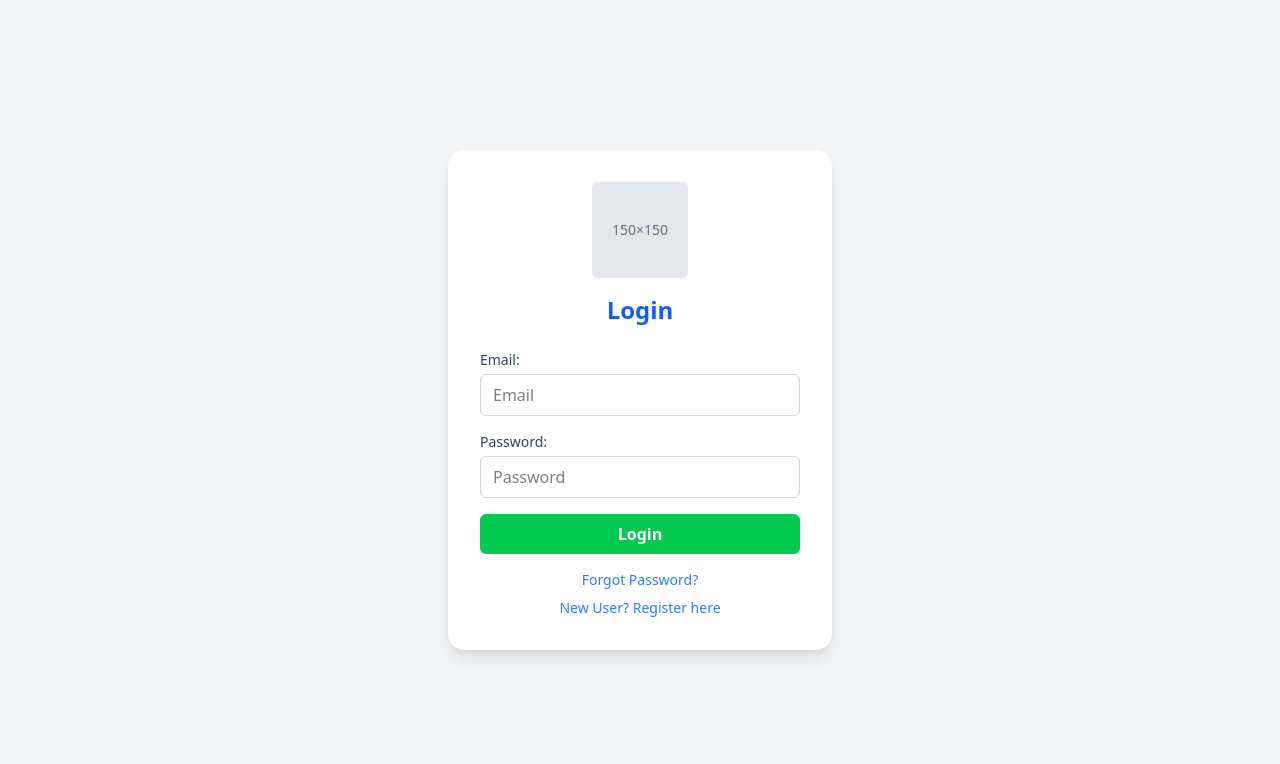
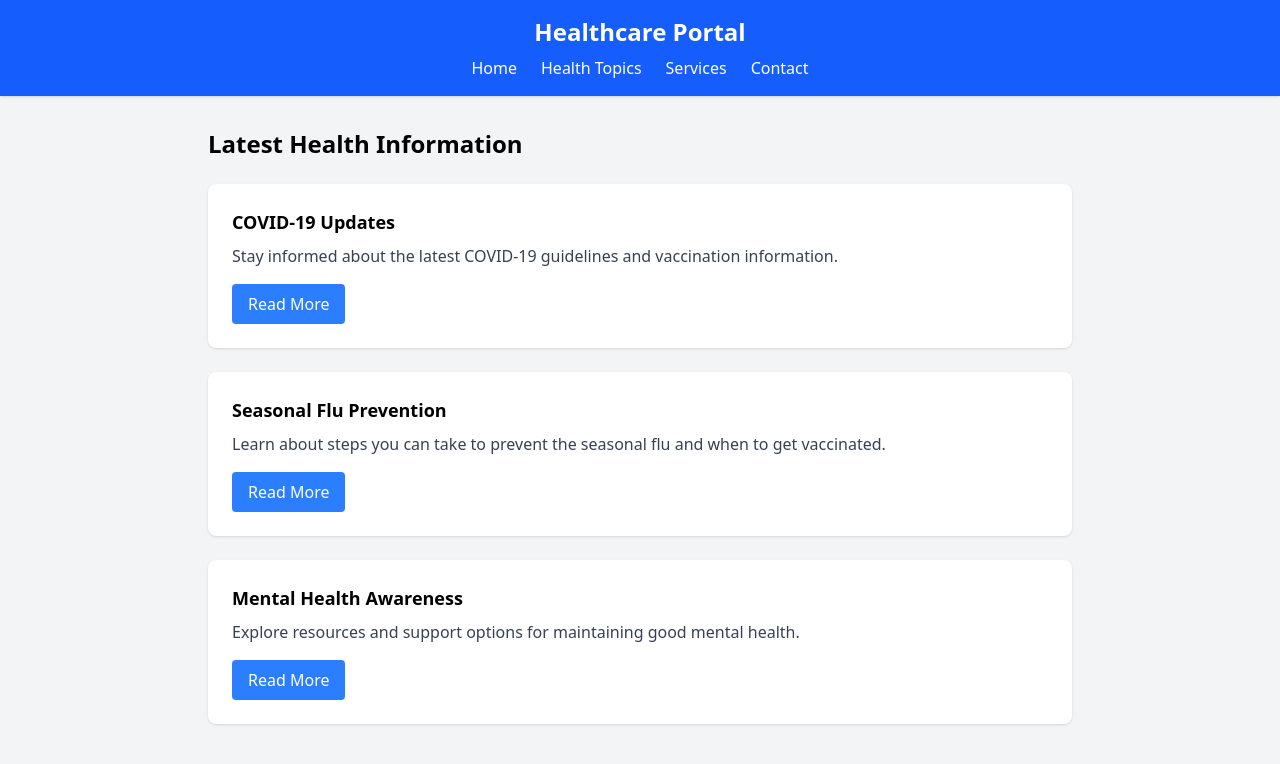
Before and after one commit to jaisaravanan-dev/health-wellness-care-portal, a React (Vite) app: page / in a window 1280 px wide. Shown: the top 764 px of the page. Built offline with nearby package versions, Linux system fonts and the light colour scheme.

Commit message:
Updated the home page

```diff
--- a/src/App.jsx
+++ b/src/App.jsx
@@ -3,6 +3,7 @@ import AuthPage from "./pages/AuthPage";
 import Dashboard from "./pages/Dashboard";
 import Register from "./pages/register/Register";
 import PatientDetails from "./pages/patientDetails/PatientDetail";
+// import HomePage from "./pages/HomePage";
 // import Dashboard from "./pages/Dashboard";
 import HomePage from "./pages/HomePage";
 
@@ -22,7 +23,7 @@ function App() {
   return (
 
       <Routes>
-        <Route path="/" element={<AuthPage />} />
+        <Route path="/" element={<HomePage />} />
         <Route path="/login" element={<AuthPage />} />
         <Route path="/dashboard" element={<RequireAuth><Dashboard /></RequireAuth>} />
         <Route path="/signup" element={<Register />} />
--- a/src/pages/HomePage.jsx
+++ b/src/pages/HomePage.jsx
@@ -1,6 +1,9 @@
 import React from "react";
+import { Link, useNavigate } from "react-router-dom";
 
 const HomePage = () => {
+  const navigate = useNavigate();
+
   const healthArticles = [
     {
       title: "COVID-19 Updates",
@@ -56,7 +59,7 @@ const HomePage = () => {
             >
               <h3 className="text-lg font-bold mb-2">{article.title}</h3>
               <p className="text-gray-700 mb-4">{article.description}</p>
-              <button className="bg-blue-500 text-white px-4 py-2 rounded hover:bg-blue-600">
+              <button className="bg-blue-500 text-white px-4 py-2 rounded hover:bg-blue-600" onClick={()=>navigate("/dashboard")}>
                 Read More
               </button>
             </div>
```
